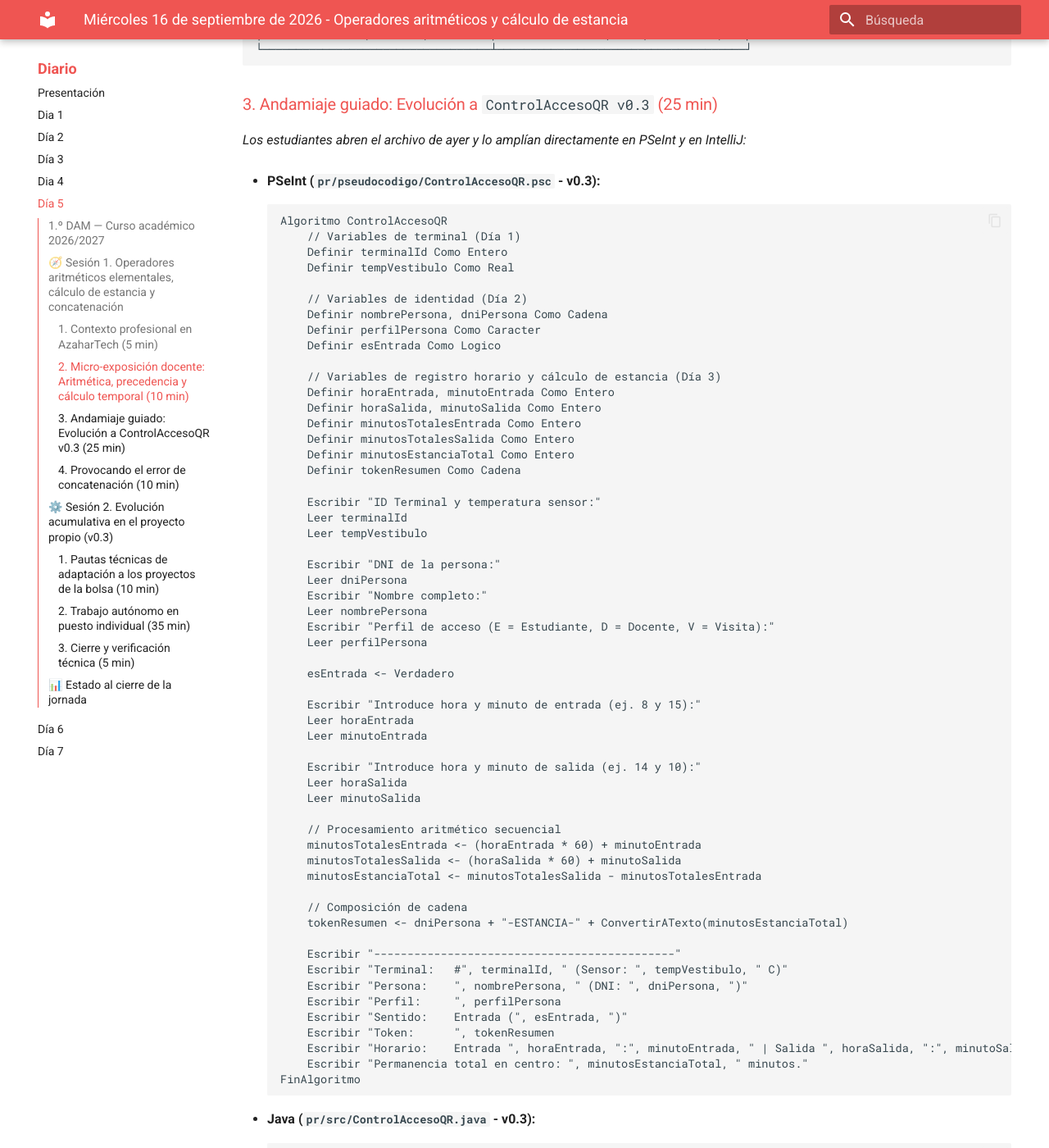
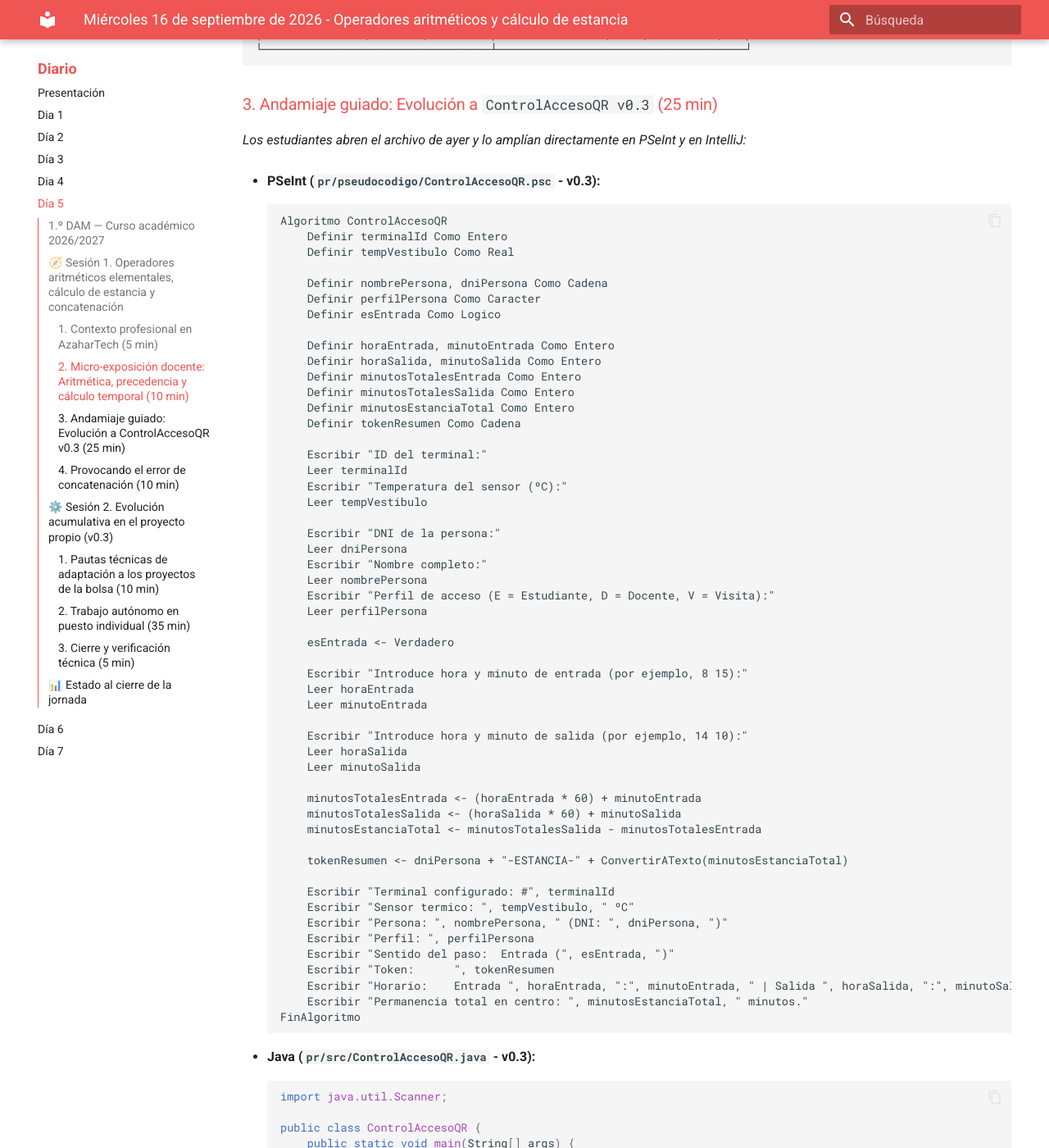
Before and after one commit to garmarcj/DAM-DIARIO-20262027, an MkDocs documentation site: the page built from docs/diario005.md, in a window 1280 px wide and 1400 px high, scrolled down 1254 px. Shown: the whole window at 82% size. Built offline with MkDocs 1.6.1 and Material for MkDocs 9.7.7, drawn with Linux system fonts in a browser that asks for light colours; some of the changed text lies outside the part shown.

Commit message:
[Curso 2026-2027] Ajustes menores en la semana 1

````diff
--- a/docs/diario005.md
+++ b/docs/diario005.md
@@ -53,16 +53,13 @@ layout: page
 * **PSeInt (`pr/pseudocodigo/ControlAccesoQR.psc` - v0.3):**
   ```psc
   Algoritmo ControlAccesoQR
-      // Variables de terminal (Día 1)
       Definir terminalId Como Entero
       Definir tempVestibulo Como Real
 
-      // Variables de identidad (Día 2)
       Definir nombrePersona, dniPersona Como Cadena
       Definir perfilPersona Como Caracter
       Definir esEntrada Como Logico
 
-      // Variables de registro horario y cálculo de estancia (Día 3)
       Definir horaEntrada, minutoEntrada Como Entero
       Definir horaSalida, minutoSalida Como Entero
       Definir minutosTotalesEntrada Como Entero
@@ -70,8 +67,9 @@ layout: page
       Definir minutosEstanciaTotal Como Entero
       Definir tokenResumen Como Cadena
 
-      Escribir "ID Terminal y temperatura sensor:"
+      Escribir "ID del terminal:"
       Leer terminalId
+      Escribir "Temperatura del sensor (ºC):"
       Leer tempVestibulo
 
       Escribir "DNI de la persona:"
@@ -83,27 +81,25 @@ layout: page
 
       esEntrada <- Verdadero
 
-      Escribir "Introduce hora y minuto de entrada (ej. 8 y 15):"
+      Escribir "Introduce hora y minuto de entrada (por ejemplo, 8 15):"
       Leer horaEntrada
       Leer minutoEntrada
 
-      Escribir "Introduce hora y minuto de salida (ej. 14 y 10):"
+      Escribir "Introduce hora y minuto de salida (por ejemplo, 14 10):"
       Leer horaSalida
       Leer minutoSalida
 
-      // Procesamiento aritmético secuencial
       minutosTotalesEntrada <- (horaEntrada * 60) + minutoEntrada
       minutosTotalesSalida <- (horaSalida * 60) + minutoSalida
       minutosEstanciaTotal <- minutosTotalesSalida - minutosTotalesEntrada
 
-      // Composición de cadena
       tokenResumen <- dniPersona + "-ESTANCIA-" + ConvertirATexto(minutosEstanciaTotal)
 
-      Escribir "---------------------------------------------"
-      Escribir "Terminal:   #", terminalId, " (Sensor: ", tempVestibulo, " C)"
-      Escribir "Persona:    ", nombrePersona, " (DNI: ", dniPersona, ")"
-      Escribir "Perfil:     ", perfilPersona
-      Escribir "Sentido:    Entrada (", esEntrada, ")"
+      Escribir "Terminal configurado: #", terminalId
+      Escribir "Sensor termico: ", tempVestibulo, " ºC"
+      Escribir "Persona: ", nombrePersona, " (DNI: ", dniPersona, ")"
+      Escribir "Perfil: ", perfilPersona
+      Escribir "Sentido del paso:  Entrada (", esEntrada, ")"
       Escribir "Token:      ", tokenResumen
       Escribir "Horario:    Entrada ", horaEntrada, ":", minutoEntrada, " | Salida ", horaSalida, ":", minutoSalida
       Escribir "Permanencia total en centro: ", minutosEstanciaTotal, " minutos."
@@ -126,7 +122,6 @@ layout: page
           char perfilPersona;
           boolean esEntrada;
 
-          // Variables de cálculo temporal incorporadas en v0.3
           int horaEntrada;
           int minutoEntrada;
           int horaSalida;
@@ -136,21 +131,20 @@ layout: page
           int minutosEstanciaTotal;
           String tokenResumen;
 
-          System.out.print("ID Terminal: ");
+          System.out.print("ID del terminal: ");
           terminalId = teclado.nextInt();
 
-          System.out.print("Temperatura sensor (ºC): ");
+          System.out.print("Temperatura del sensor (ºC): ");
           tempVestibulo = teclado.nextDouble();
+          teclado.nextLine();
 
-          teclado.nextLine(); // Limpieza obligatoria del buffer
-
-          System.out.print("DNI: ");
+          System.out.print("DNI de la persona: ");
           dniPersona = teclado.nextLine();
 
           System.out.print("Nombre completo: ");
           nombrePersona = teclado.nextLine();
 
-          System.out.print("Perfil de acceso (letra): ");
+          System.out.print("Perfil de acceso (E = Estudiante, D = Docente, V = Visita):");
           perfilPersona = teclado.next().charAt(0);
 
           esEntrada = true;
@@ -167,22 +161,19 @@ layout: page
           System.out.print("Minuto de salida (0-59): ");
           minutoSalida = teclado.nextInt();
 
-          // Procesamiento aritmético secuencial
           minutosTotalesEntrada = (horaEntrada * 60) + minutoEntrada;
           minutosTotalesSalida = (horaSalida * 60) + minutoSalida;
           minutosEstanciaTotal = minutosTotalesSalida - minutosTotalesEntrada;
 
           tokenResumen = dniPersona + "-ESTANCIA-" + minutosEstanciaTotal;
 
-          System.out.println("---------------------------------------------");
-          System.out.println("Terminal:   #" + terminalId + " (Sensor: " + tempVestibulo + " ºC)");
-          System.out.println("Persona:    " + nombrePersona + " (DNI: " + dniPersona + ")");
-          System.out.println("Perfil:     " + perfilPersona);
-          System.out.println("Sentido:    Entrada (" + esEntrada + ")");
-          System.out.println("Token:      " + tokenResumen);
+          System.out.println("Terminal configurado: #" + terminalId);
+          System.out.println("Sensor termico: " + tempVestibulo + " ºC)");
+          System.out.println("Persona: " + nombrePersona + " (DNI: " + dniPersona + ")");
+          System.out.println("Perfil: " + perfilPersona);
+          System.out.println("Sentido del paso:  Entrada (" + esEntrada + ")");
+          System.out.println("Token: " + tokenResumen);
           System.out.println("Horario:    Entrada " + horaEntrada + ":" + minutoEntrada + " | Salida " + horaSalida + ":" + minutoSalida);
-          // Uso de paréntesis protectores para forzar el cálculo antes de concatenar:
-          System.out.println("Minutos entrada desde medianoche: " + ((horaEntrada * 60) + minutoEntrada) + " min.");
           System.out.println("Permanencia total en centro: " + minutosEstanciaTotal + " minutos.");
 
           teclado.close();
````
Also changed, not shown: docs/diario003.md (+2 -2 lines), docs/diario004.md (+14 -17 lines), docs/diario006.md (+16 -16 lines).
